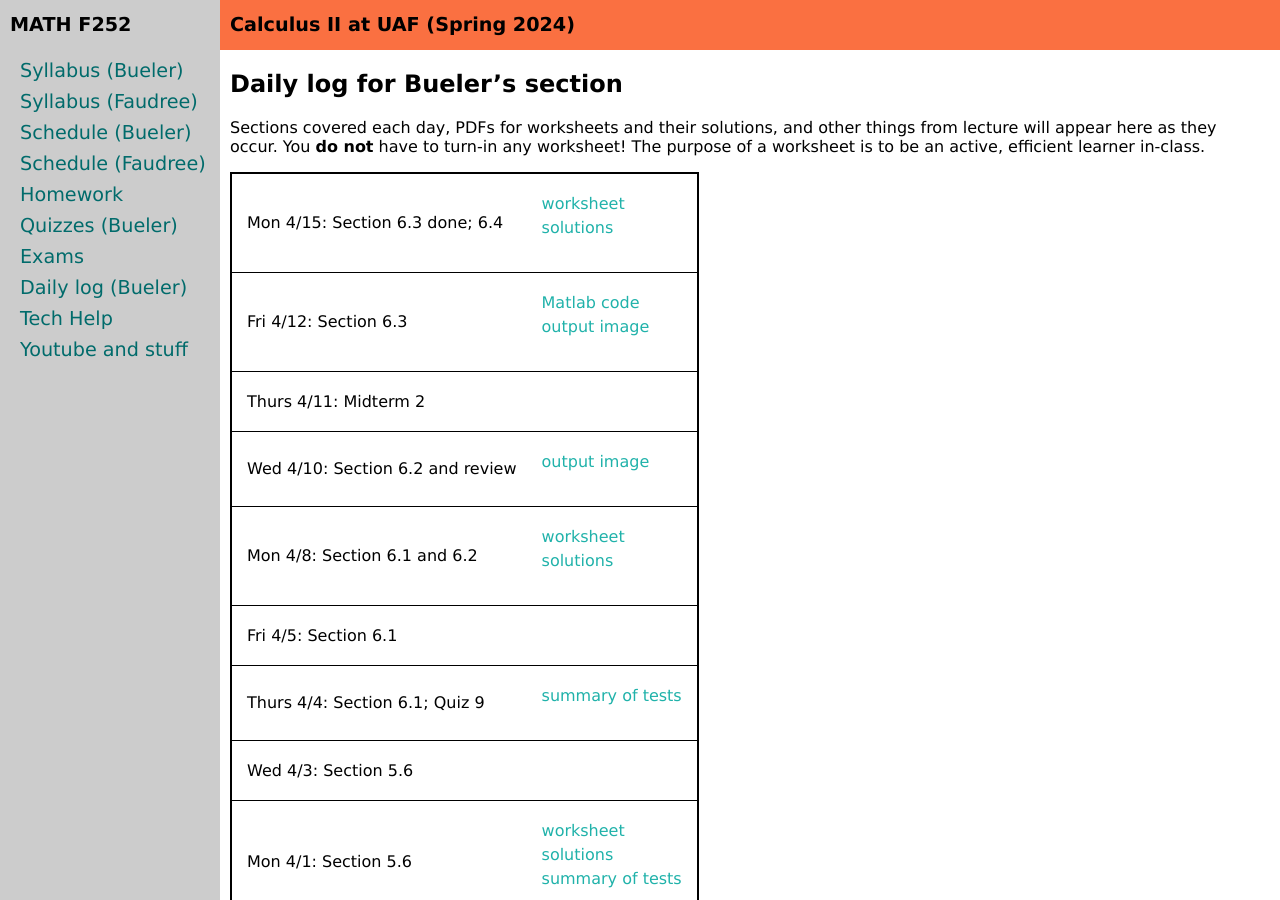
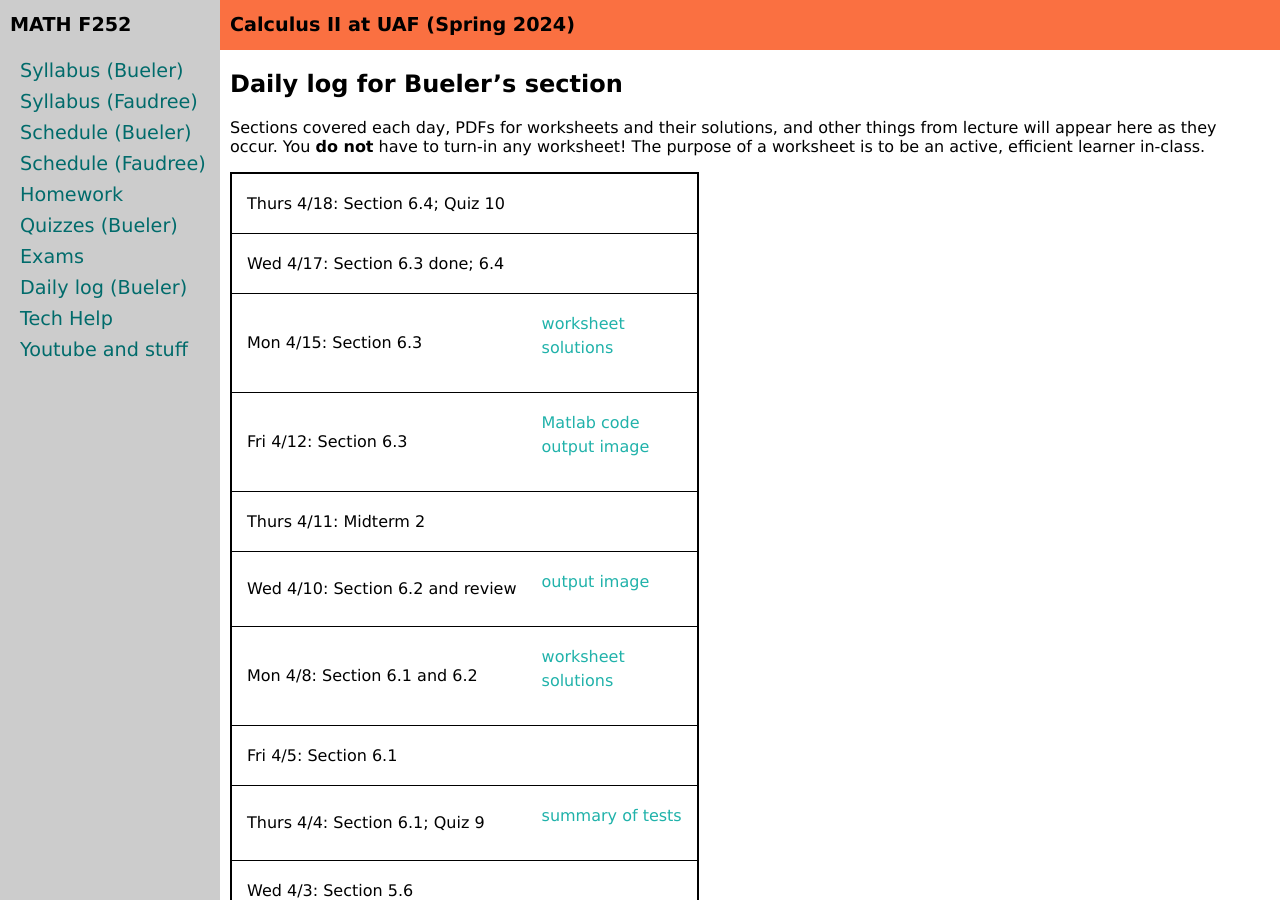
Before and after one commit to uaf-math/calc2, a Jekyll site: the page built from daily.md, in a window 1280 px wide and 900 px high. Built offline with Jekyll 4.4.1, drawn with Linux system fonts in a browser that asks for light colours.

Commit message:
update schedule; officially abandoning 7.4

```diff
--- a/_data/daily.yml
+++ b/_data/daily.yml
@@ -1,7 +1,11 @@
 semester: Spring 2024
 home: assets/worksheets/S24
 daily:
+- name: Section 6.4; Quiz 10
+  date: Thurs 4/18
 - name: Section 6.3 done; 6.4
+  date: Wed 4/17
+- name: Section 6.3
   date: Mon 4/15
   extworksheet: https://uaf-math251.github.io/calc2/assets/worksheets/F22/6p3.pdf
   extsolutions: https://uaf-math251.github.io/calc2/assets/worksheets/F22/6p3solns.pdf
```
Also changed, not shown: 2 other files.
